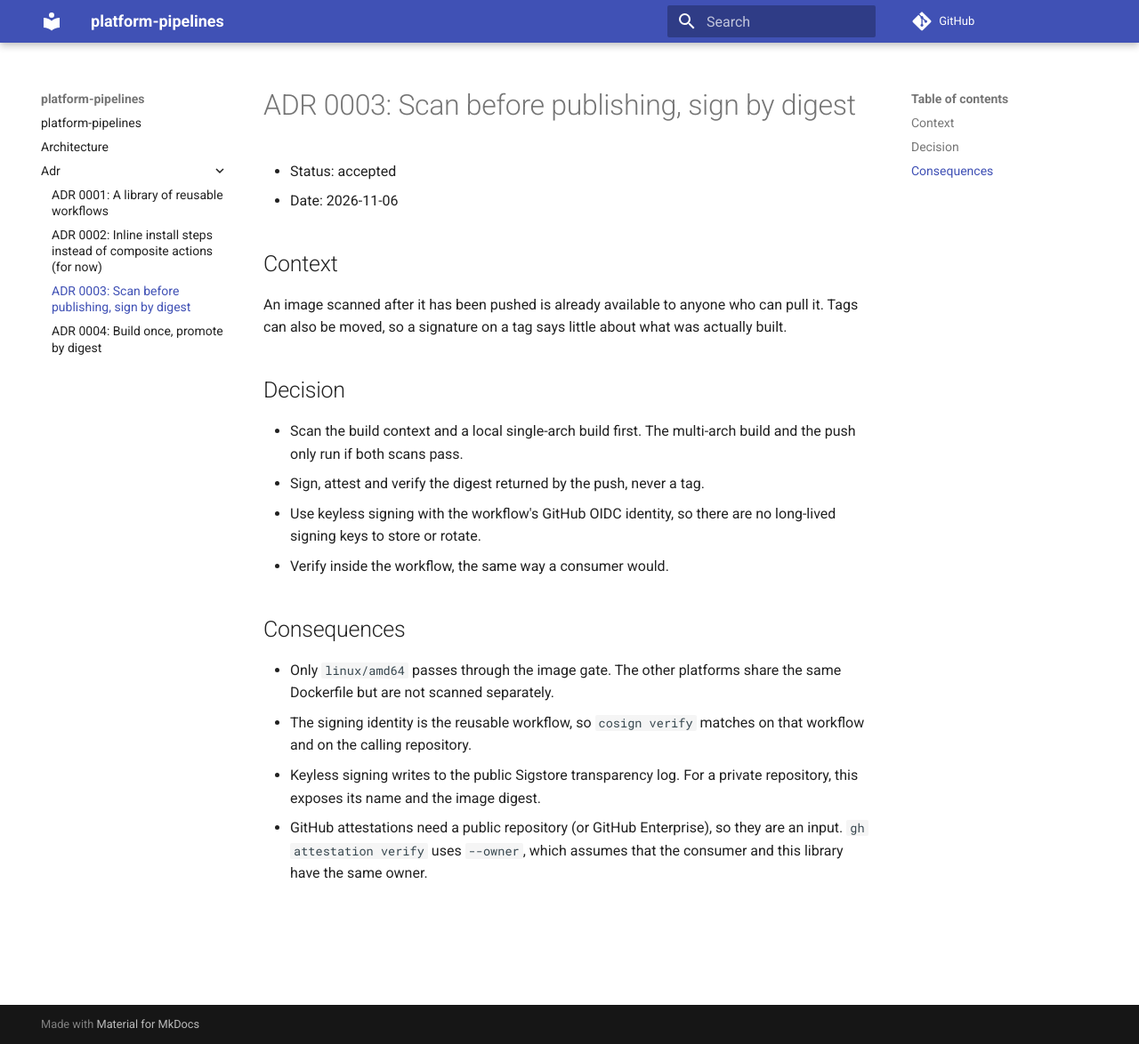
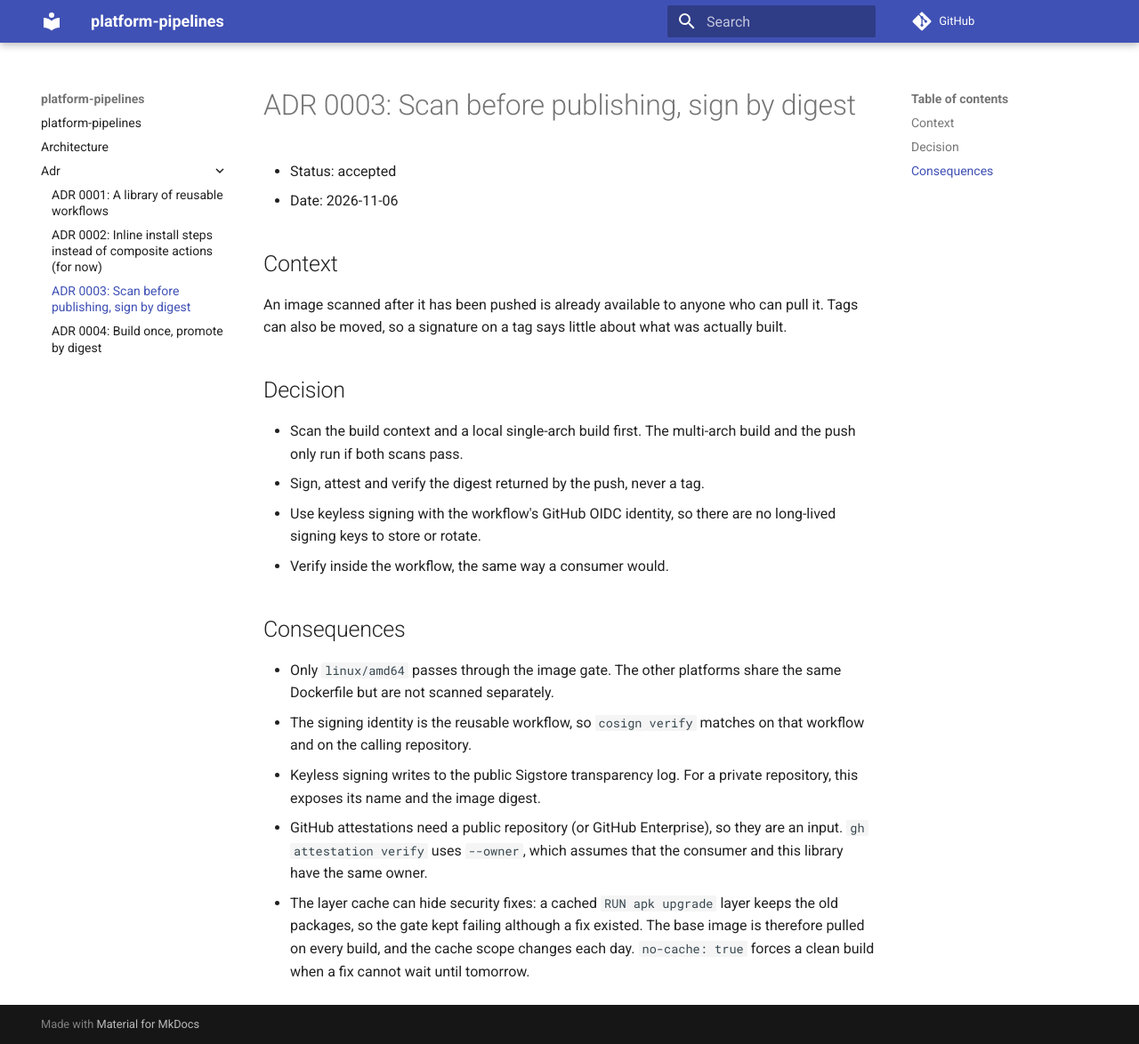
Before and after one commit to Megjafari/platform-pipelines, an MkDocs documentation site: the page built from docs/adr/0003-gate-before-publish-sign-by-digest.md, in a window 1280 px wide and 1174 px high. Shown: the whole window at 89% size. Built offline with MkDocs 1.6.1 and Material for MkDocs 9.7.7, drawn with Linux system fonts in a browser that asks for light colours; comment, search, counter and statistics services are not loaded.

Commit message:
fix(container): stop the layer cache from hiding security fixes
A cached 'RUN apk upgrade' layer kept old packages, so the Trivy gate
failed although fixes existed. Pull the base image on every build, give
the cache a daily scope and add a no-cache input for forced rebuilds.

```diff
--- a/docs/adr/0003-gate-before-publish-sign-by-digest.md
+++ b/docs/adr/0003-gate-before-publish-sign-by-digest.md
@@ -29,3 +29,7 @@ what was actually built.
 - GitHub attestations need a public repository (or GitHub Enterprise), so they
   are an input. `gh attestation verify` uses `--owner`, which assumes that the
   consumer and this library have the same owner.
+- The layer cache can hide security fixes: a cached `RUN apk upgrade` layer keeps
+  the old packages, so the gate kept failing although a fix existed. The base
+  image is therefore pulled on every build, and the cache scope changes each day.
+  `no-cache: true` forces a clean build when a fix cannot wait until tomorrow.
```
Also changed, not shown: README.md (+4 -1 lines), 2 other files.
